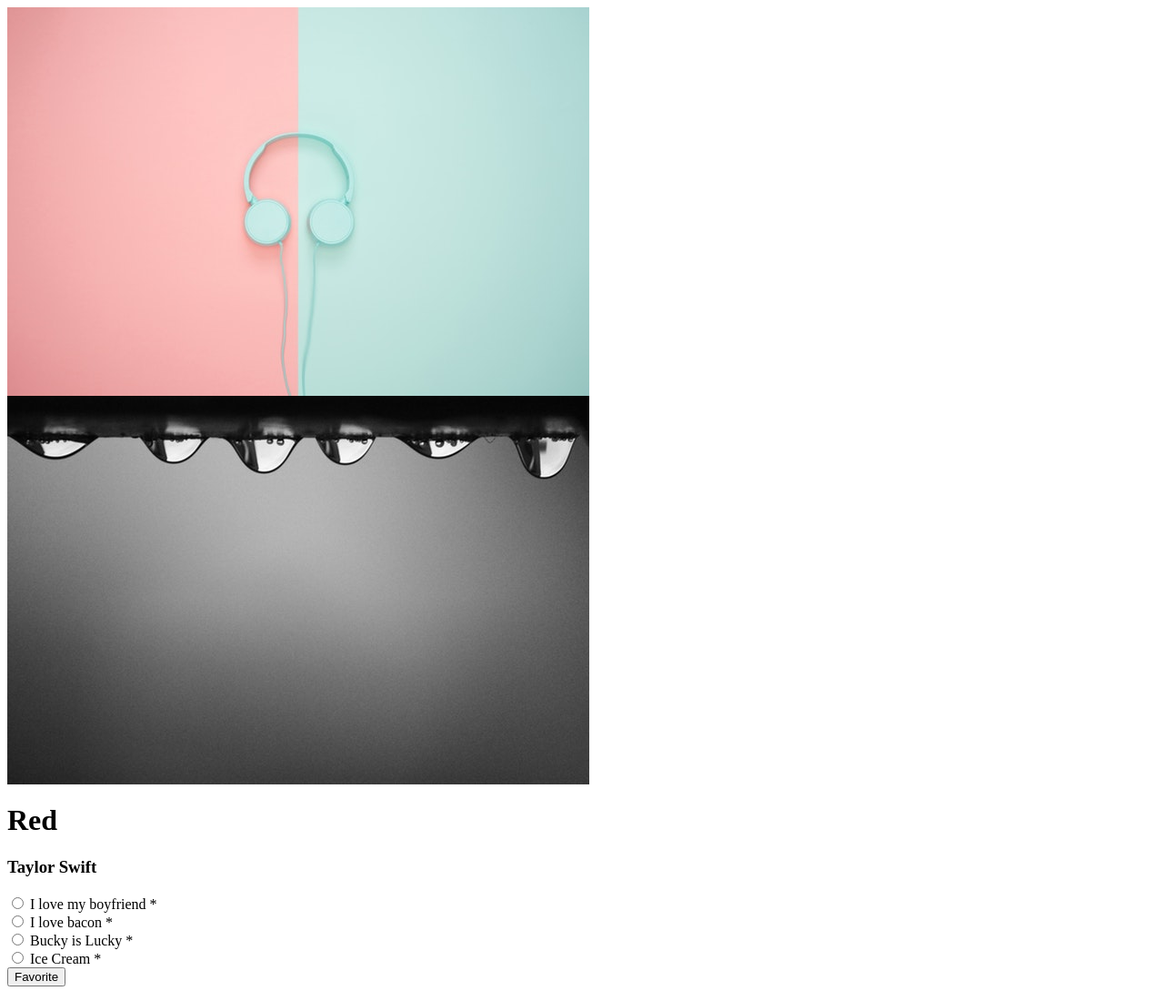
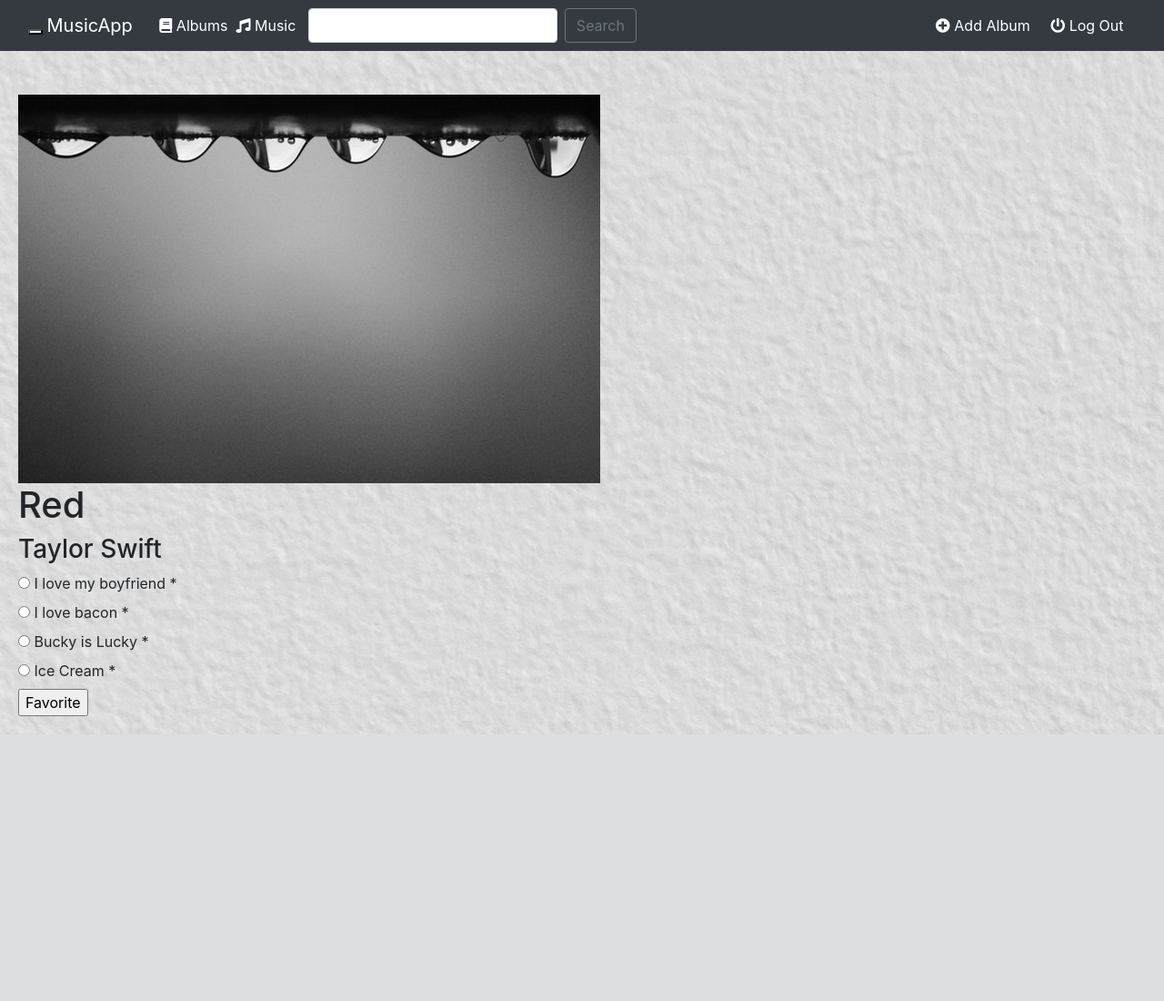
Before and after one commit to m-shilpa/music_website, a Django app: page /music/1/ in a window 1280 px wide. Shown: the whole page at 91% size. After the commit the page ends 807 px from the top, so only its background shows below. Run offline with Django 3.2, Linux system fonts and the light colour scheme; data comes from the database, SQL or seed files in the repository; both versions use the stored data as it was after the commit; some libraries are stand-ins or nearby versions.

Commit message:
Second Commit

```diff
--- a/music/models.py
+++ b/music/models.py
@@ -11,6 +11,7 @@ class Album(models.Model):
     album_logo = models.CharField(max_length=1000)
     model_pic = models.ImageField(upload_to = 'static/pics', null= True)
 
+
     def __str__(self):
         return self.album_title + '-' + self.artist
 
--- /dev/null
+++ b/music/templates/music/base.html
@@ -0,0 +1,80 @@
+<!DOCTYPE html>
+<html lang="en">
+<head>
+    <meta charset="UTF-8">
+    <title>{% block title %}MusicApp{% endblock %}</title>
+</head>
+<body>
+{% load staticfiles %}
+
+<link rel="stylesheet" href="https://stackpath.bootstrapcdn.com/bootstrap/4.1.3/css/bootstrap.min.css" integrity="sha384-MCw98/SFnGE8fJT3GXwEOngsV7Zt27NXFoaoApmYm81iuXoPkFOJwJ8ERdknLPMO" crossorigin="anonymous">
+<link rel="stylesheet" type="text/css" href="{% static 'music/style.css' %}" />
+<script src="https://code.jquery.com/jquery-3.3.1.slim.min.js" integrity="sha384-q8i/X+965DzO0rT7abK41JStQIAqVgRVzpbzo5smXKp4YfRvH+8abtTE1Pi6jizo" crossorigin="anonymous"></script>
+<script src="https://cdnjs.cloudflare.com/ajax/libs/popper.js/1.14.3/umd/popper.min.js" integrity="sha384-ZMP7rVo3mIykV+2+9J3UJ46jBk0WLaUAdn689aCwoqbBJiSnjAK/l8WvCWPIPm49" crossorigin="anonymous"></script>
+<script src="https://stackpath.bootstrapcdn.com/bootstrap/4.1.3/js/bootstrap.min.js" integrity="sha384-ChfqqxuZUCnJSK3+MXmPNIyE6ZbWh2IMqE241rYiqJxyMiZ6OW/JmZQ5stwEULTy" crossorigin="anonymous"></script>
+<link rel="stylesheet" href="https://use.fontawesome.com/releases/v5.6.3/css/all.css" integrity="sha384-UHRtZLI+pbxtHCWp1t77Bi1L4ZtiqrqD80Kn4Z8NTSRyMA2Fd33n5dQ8lWUE00s/" crossorigin="anonymous">
+
+
+<nav class="navbar navbar-expand-lg navbar-dark bg-dark" id="#topNavBar">
+    <div class="container-fluid">
+
+
+        <!--header -->
+        <div class="navbar-header">
+            <button type="button" class="navbar-toggle collapsed" data-toggle="collapse" data-target=".navbar-collapse" style="background: white;">
+
+            </button>
+            <a class="navbar-brand" href="{% url 'music:index' %}">MusicApp</a>
+        </div>
+
+        <!-- items -->
+        <div class="collapse navbar-collapse" id="navbarNavAltMarkup">
+            <ul class="nav navbar-nav">
+                <li class="">
+                    <a href="{%url 'music:index'%}" style="color:white">
+                        &nbsp;&nbsp;
+                        <i class="fas fa-book"></i>
+                        Albums
+                    </a>
+                </li>
+                <li class="">
+                    <a href="#" style="color:white">&nbsp;
+                        <i class="fas fa-music"></i>
+                        Music &nbsp;&nbsp;
+                    </a>
+                </li>
+            </ul>
+
+            <form class="form-inline my-2 my-lg-0">
+                <input class="form-control mr-sm-2" type="search">
+                <button class="btn btn-outline-secondary my-2 my-sm-0" type="submit">Search</button>
+            </form>
+            &nbsp; &nbsp;
+</div>
+            <div class="navbar-collapse collapse justify-content-end" id="navbarCollapse">
+            <ul class="navbar-nav ">
+                <li class="">
+                    <a href="#" style="color:white">&nbsp;
+                        <i class="fa fa-plus-circle" aria-hidden="true"></i>
+                        Add Album &nbsp;&nbsp;
+
+                    </a>
+                </li>
+                <li class="">
+                    <a href="#" style="color:white">&nbsp;
+                        <i class="fa fa-power-off" aria-hidden="true"></i>
+                        Log Out &nbsp;&nbsp;
+                    </a>
+                </li>
+            </ul>
+            </div>
+        </a>
+
+    </div>
+</nav>
+
+{% block body %}
+{% endblock %}
+
+</body>
+</html>
--- a/music/templates/music/detail.html
+++ b/music/templates/music/detail.html
@@ -1,4 +1,10 @@
-<img src ='{{album.album_logo}}'>
+{% extends 'music/base.html' %}
+{% block title %}Song Details{% endblock %}
+
+{% block body %}
+<br><br>
+<div style="margin:0px 0px 20px 20px;">  <!-- Margin left and bottom is 20px -->
+<!--<img src ='{{album.album_logo}}'> -->
 
 <img src ="/{{album.model_pic}}">
 
@@ -20,6 +26,7 @@
     <!-- radio button, forloop.counter auto increments for each song i.e numbers the 1st song as song1, 2nd as song2 and so on -->
         <label for="song{{forloop.counter}}">
             {{song.song_title}}       <!-- each song's song_title -->
+
             {% if song.is_favorite %}
                 <scan> *</scan>
     {% endif %}
@@ -28,7 +35,7 @@
     {% endfor %}
    <input type="submit" value="Favorite">
 </form>
-
+</div>
 
 
 
@@ -38,3 +45,5 @@
     {% endfor %}
 </ul>
 -->
+
+{% endblock %}
--- a/music/templates/music/index.html
+++ b/music/templates/music/index.html
@@ -1,3 +1,8 @@
+<!-- loads path to your static files -->
+
+{% extends 'music/base.html' %}
+{% block body %}
+
 {% if all_albums %}
     <h2> Here are all your albums</h2>
     <ul>
@@ -8,3 +13,4 @@
 {% else %}
     <h3>You don't have any albums</h3>
 {% endif %}
+{% endblock %}
--- /dev/null
+++ b/static/music/style.css
@@ -0,0 +1,6 @@
+body{
+
+    background:white url("/static/images/background.jpg");
+
+
+}
```
Also changed, not shown: db.sqlite3, music/migrations/0005_song_audio.py (added), music/migrations/0006_remove_song_audio.py (added), music/templates/music/1.jpeg (deleted), static/images/1.jpg (added), static/images/background.jpg (added), 1 other file.
